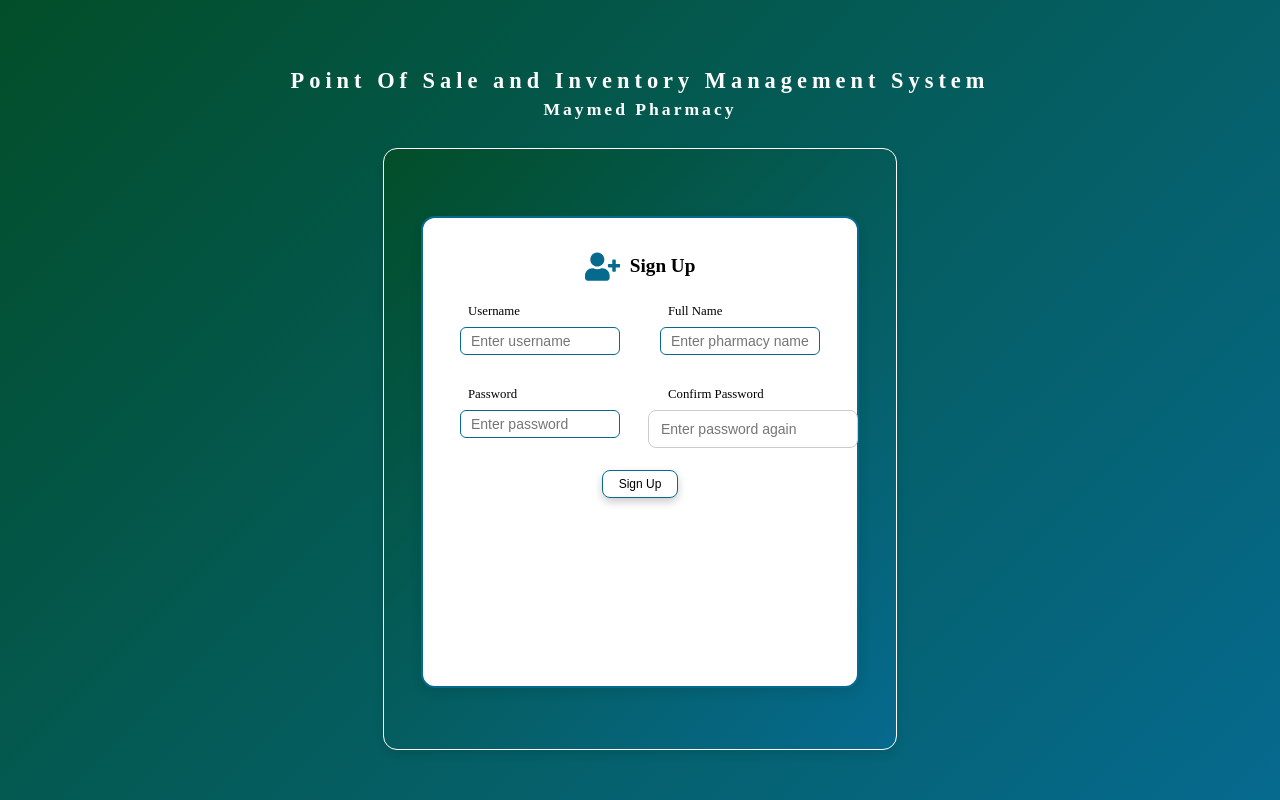
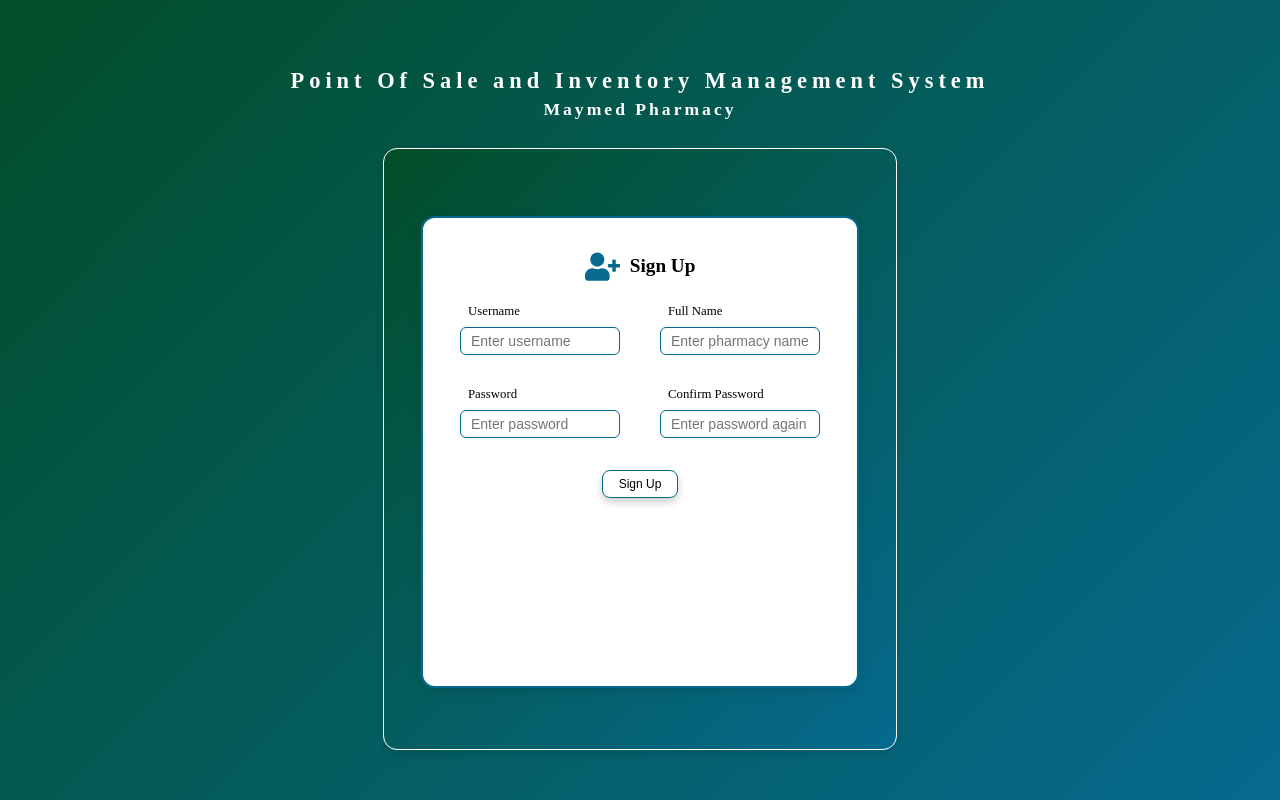
Before and after one commit to pharmacysystem950-hub/noorhayapharmacysystem, a React (Create React App) app: page /signup in a window 1280 px wide. Built offline with nearby package versions, Linux system fonts and the light colour scheme.

Commit message:
Add confirm password

```diff
--- a/src/pages/SignUpPage.js
+++ b/src/pages/SignUpPage.js
@@ -119,7 +119,7 @@
                                 />
                             </Form.Group>
 
-                            <Form.Group controlId="confirmPasswordy">
+                            <Form.Group controlId="confirmy">
                                 <Form.Label>Confirm Password</Form.Label>
                                 <Form.Control
                                     type="password"
--- a/src/styles/SignUpPage.css
+++ b/src/styles/SignUpPage.css
@@ -76,7 +76,7 @@
 }
 
 
-#emaily,
+#confirmy,
 #usernamey,
 #pharmacyNamey,
 #passwordy {
```
